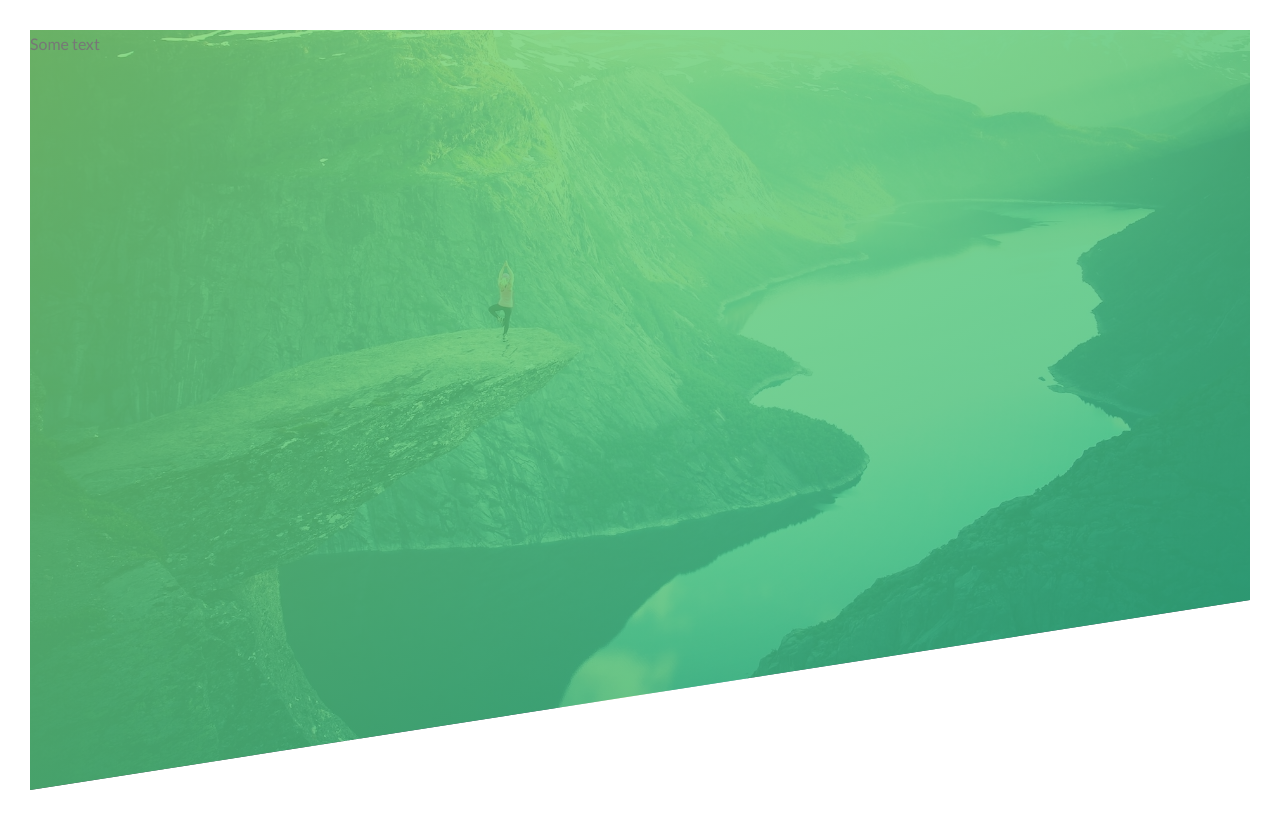
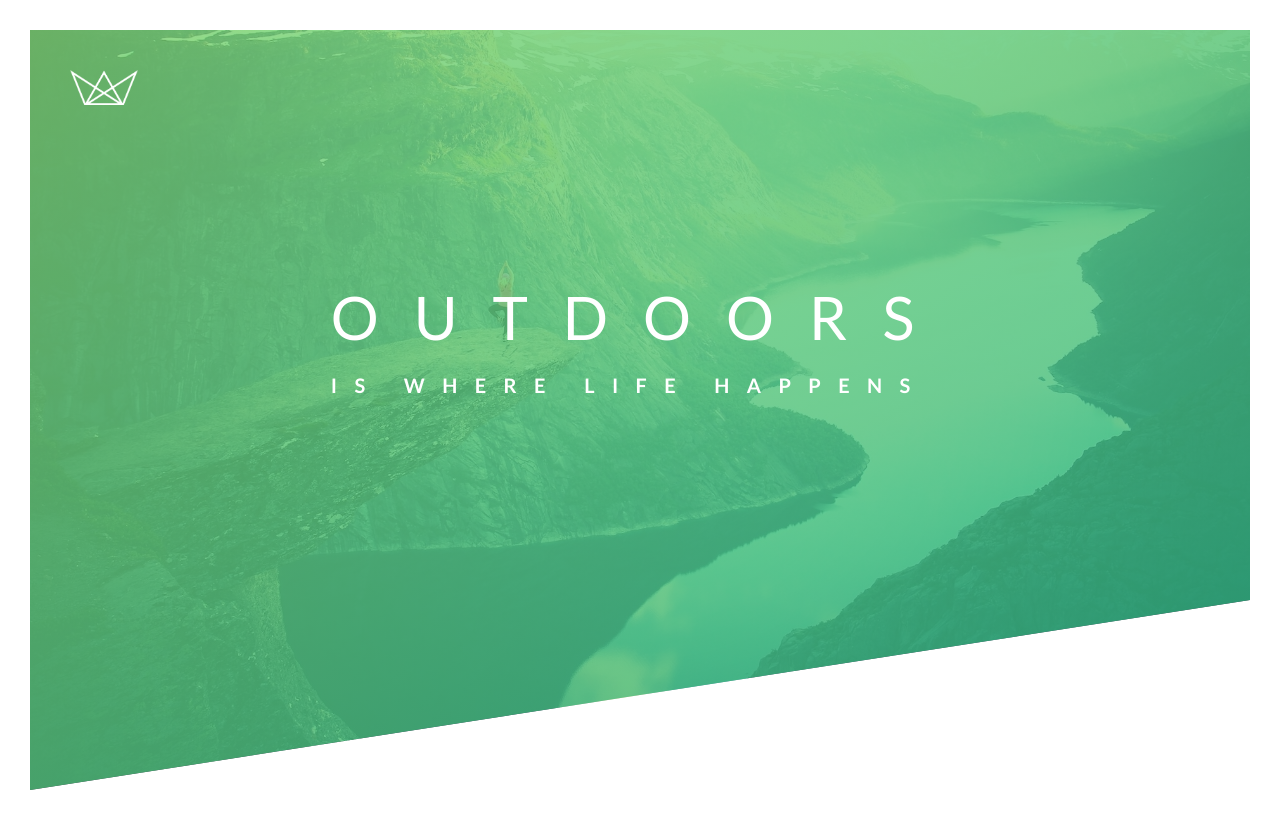
Before and after one commit to camba95/udx-advanced-css-sass, a website built with Parcel: page natours/index.html in a window 1280 px wide. Built offline with nearby package versions, Linux system fonts and the light colour scheme.

Commit message:
feat: header text and logo

```diff
--- a/natours/css/style.css
+++ b/natours/css/style.css
@@ -24,6 +24,7 @@ body {
 
 .header {
   height: 95vh;
+  position: relative;
   background-image: linear-gradient(
       to right bottom,
       rgba(126, 213, 111, 0.8),
@@ -34,3 +35,39 @@ body {
   background-position: top;
   clip-path: polygon(0 0, 100% 0, 100% 75%, 0 100%);
 }
+
+.logo-box {
+  position: absolute;
+  top: 40px;
+  left: 40px;
+}
+
+.logo {
+  height: 35px;
+}
+
+.text-box {
+  position: absolute;
+  top: 40%;
+  left: 50%;
+  transform: translate(-50%, -50%);
+}
+
+.heading-primary {
+  color: #fff;
+  text-transform: uppercase;
+}
+
+.heading-primary-main {
+  display: block;
+  font-size: 60px;
+  font-weight: 400;
+  letter-spacing: 35px;
+}
+
+.heading-primary-sub {
+  display: block;
+  font-size: 20px;
+  font-weight: 700;
+  letter-spacing: 17.4px;
+}
--- a/natours/index.html
+++ b/natours/index.html
@@ -15,6 +15,16 @@
     <title>Natours | Exciting tours for adventurous people</title>
   </head>
   <body>
-    <header class="header">Some text</header>
+    <header class="header">
+      <div class="logo-box">
+        <img src="img/logo-white.png" alt="Logo" class="logo" />
+      </div>
+      <div class="text-box">
+        <h1 class="heading-primary">
+          <span class="heading-primary-main">Outdoors</span>
+          <span class="heading-primary-sub">is where life happens</span>
+        </h1>
+      </div>
+    </header>
   </body>
 </html>
```
